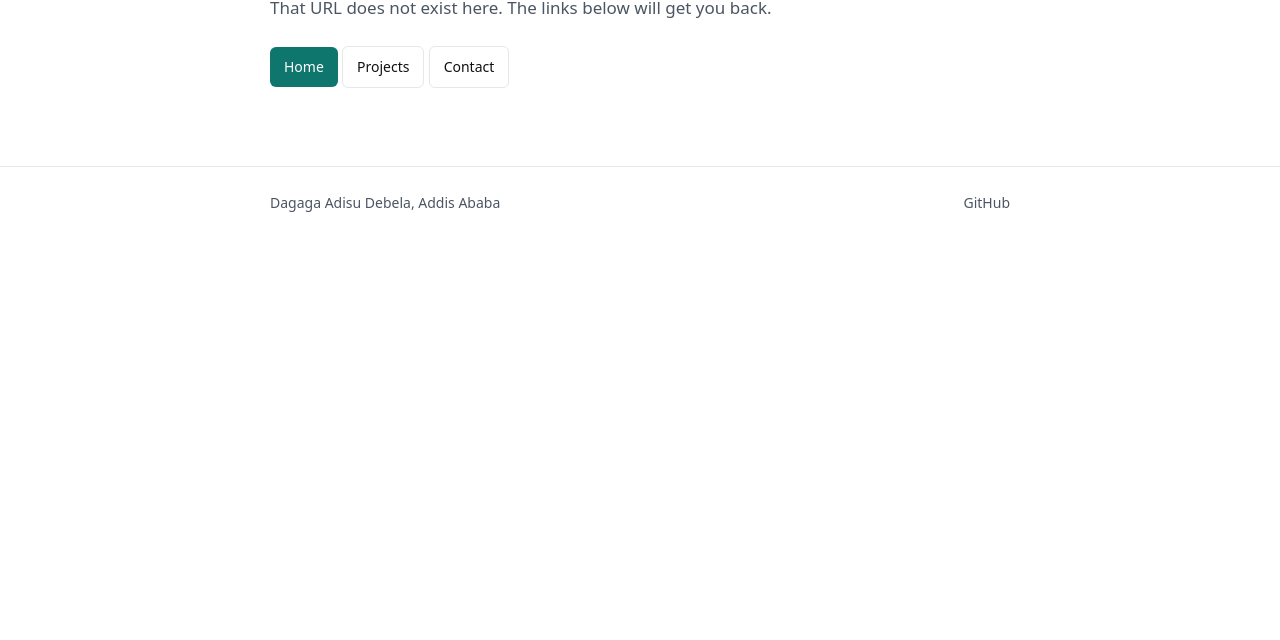
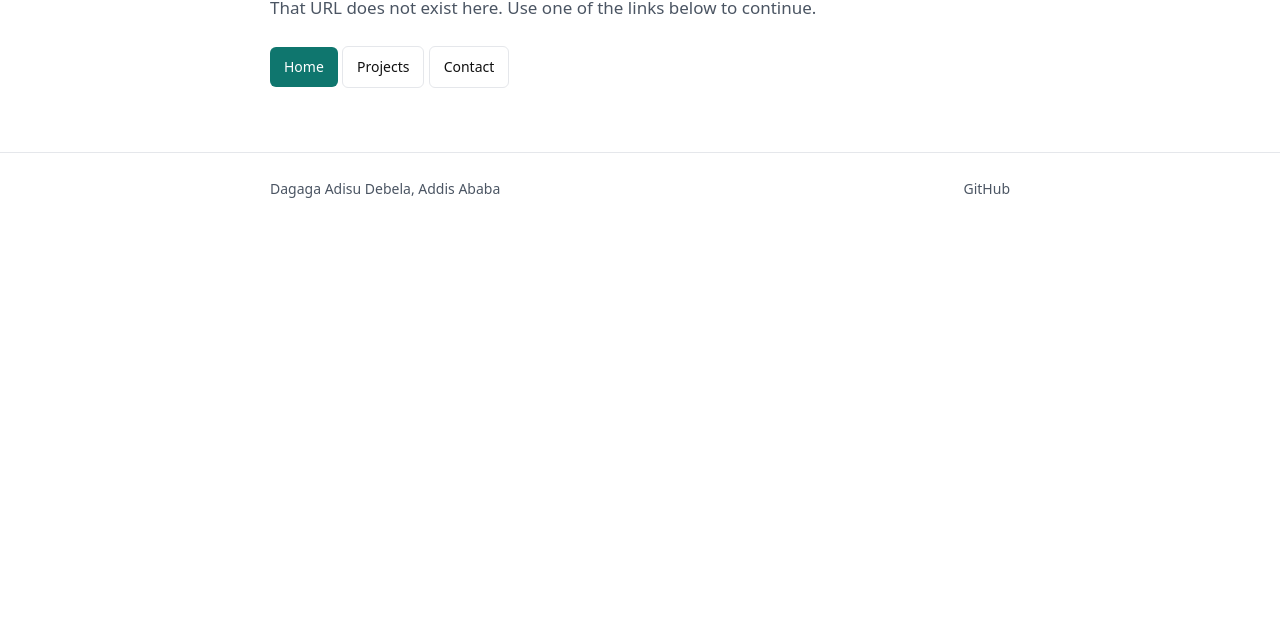
Before and after one commit to DagagaAdisu/dagagaadisu.github.io, a plain HTML site: page 404.html in a window 1280 px wide. Shown: the part 160-800 px from the top of the page. Drawn offline with Linux system fonts and the light colour scheme.

Commit message:
Revamp 404 page layout and messaging

```diff
--- a/404.html
+++ b/404.html
@@ -51,13 +51,17 @@
 
 <main id="main">
   <div class="wrap">
-    <h1>Page not found</h1>
-    <p class="lede">That URL does not exist here. The links below will get you back.</p>
-    <p>
-      <a class="btn" href="/">Home</a>
-      <a class="btn-ghost" href="/projects.html">Projects</a>
-      <a class="btn-ghost" href="/contact.html">Contact</a>
-    </p>
+    <section class="hero">
+      <div class="intro">
+        <h1>Page not found</h1>
+        <p class="lede">That URL does not exist here. Use one of the links below to continue.</p>
+        <div class="hero-actions">
+          <a class="btn" href="/">Home</a>
+          <a class="btn-ghost" href="/projects.html">Projects</a>
+          <a class="btn-ghost" href="/contact.html">Contact</a>
+        </div>
+      </div>
+    </section>
   </div>
 </main>
 
```
